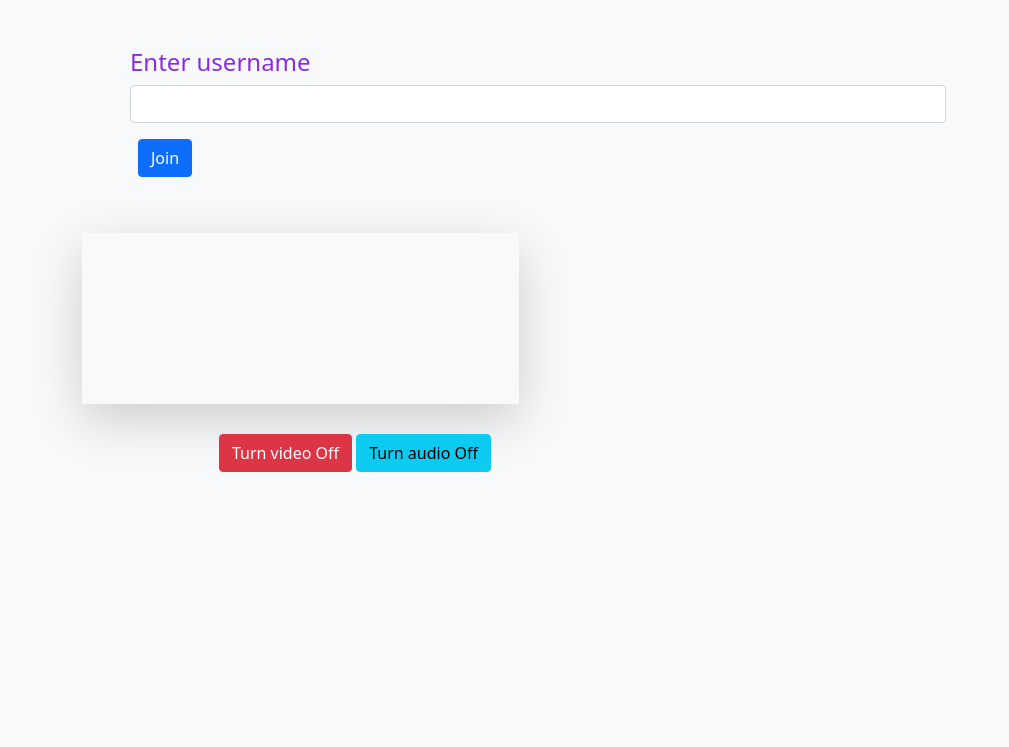
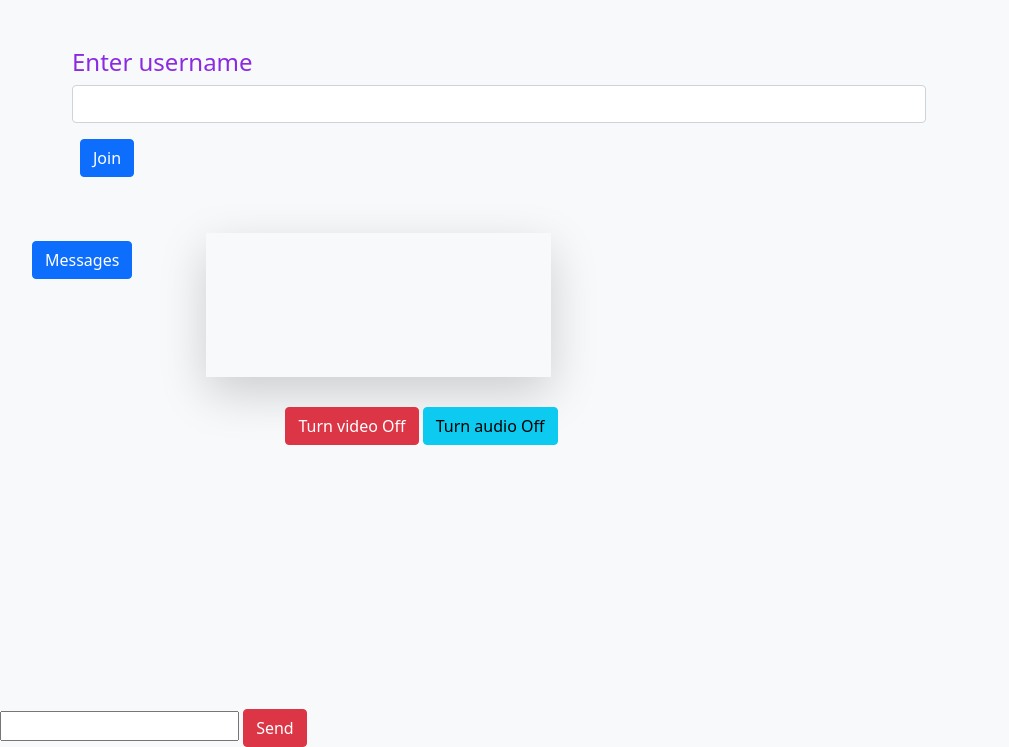
Before and after one commit to devilcoder76/ektudekhi, a Django app: page / in a window 1280 px wide. Shown: the part 53-800 px from the top of the page, without its empty margins (0-1009 px from the left). Run offline with Django 3.2, Linux system fonts and the light colour scheme.

Commit message:
initial commit

```diff
--- a/ektudekhi/templates/video/index.html
+++ b/ektudekhi/templates/video/index.html
@@ -14,15 +14,27 @@
     <nav class="nav navbar navbar-lg bg-dark">
         <h4>Ektu Dekhi</h4>
     </nav>
-    <div class="container">
+    <div class="container row">
     <div class="m-5">
     <h4 class="text-weight-bold" id="username-tag"style="color: blueviolet;">Enter username</h4>
     <input class="form-control my-2" style="width: 80%;" id="username" type="text">
     <button class="btn btn-primary m-2" id="username-btn">Join</button>
     </div>
-    <div class="mt-4">
+    <div class="col-2">
+        <button class="btn btn-primary m-2" id="message-toggle-btn">
+                Messages
+        </button>
+        <ul class="collapse m-3" id="messages" style="width: 100%; height:300px;overflow-y: auto;">
+
+        </ul>
+        <div class="fixed-bottom">
+            <input type="text" id="message-chat">
+            <button class="btn btn-danger" id="send-message-btn">Send</button>
+        </div>
+    </div>
+    <div class="col-10">
     <div id="video-container" class="row">
-    <div class="col-md-6">
+    <div class="col-6">
     <video height="60%" width="80%" id="video" class="shadow-lg" autoplay></video>
         <div class="container text-center">
             <button class="btn btn-danger mt-4" id="video-btn">Turn video Off</button>
--- a/static/js/index.js
+++ b/static/js/index.js
@@ -9,6 +9,11 @@ let username_input=document.getElementById('username')
 let username=""
 let peerconnections=[]
 let localStream=new MediaStream()
+let messagelist=document.getElementById('messages')
+let message_btn=document.getElementById('message-toggle-btn')
+let send_message_btn=document.getElementById('send-message-btn')
+let message=document.getElementById('message-chat')
+messagelist.scrollTop=messagelist.scrollHeight
 /*let configuration ={
     'iceServers':[{"urls":"stun:stun.l.google.com:19302"},
         {"urls":"stun:stunserver.org"},
@@ -30,6 +35,7 @@ let localStream=new MediaStream()
         }]
 }*/
 let configuration=null
+
 //video
 navigator.mediaDevices.getUserMedia({'video':true,'audio':true}).then(stream=>{
     localStream=stream
@@ -51,8 +57,8 @@ navigator.mediaDevices.getUserMedia({'video':true,'audio':true}).then(stream=>{
         else audio_btn.innerHTML="Turn audio On"
     })
 })
+
 //send signal
-
 function send_signal(user_name,action,etc){
     data={
         'username':user_name,
@@ -65,7 +71,7 @@ function send_signal(user_name,action,etc){
 //add video for new peer
 function add_video(user_name){
     new_video_div=document.createElement('div')
-    new_video_div.classList.add("col-md-6")
+    new_video_div.classList.add("col-6")
     new_video=document.createElement('video')
     new_video.className="shadow-lg"
     new_video.autoplay=true
@@ -75,6 +81,19 @@ function add_video(user_name){
     new_video_div.appendChild(new_video)
     video_container.appendChild(new_video_div)
     return new_video
+}
+//adds message
+function AddMessage(text){
+    console.log('in add message')
+    message_new=document.createElement('li')
+    message_new.innerText=text
+    messagelist.appendChild(message_new)
+}
+//send message via WebRTC
+function send_message(user_name,text){
+    console.log("In send message")
+    for(i in peerconnections)peerconnections[i][1].send(user_name+":"+text)
+
 }
 //send offer to specific channel
 function sendoffer(data){
@@ -91,8 +110,10 @@ function sendoffer(data){
                     etc={'sdp':JSON.stringify(lc.localDescription),
                     'channel':data['etc']['channel']})
                 })
-    rc.addEventListener('message',e=>console.log(e.data))
-    rc.addEventListener('open',e=>console.log('connection opened'))
+    rc.addEventListener('message',e=>AddMessage(e.data))
+    rc.addEventListener('open',e=>{
+        console.log('connection opened')
+    })
 }
 
 //send Answer to all channels
@@ -102,7 +123,7 @@ function sendanswer(data){
     lc.ondatachannel=ev=>{
         console.log("Invoked")
         lc.rc=ev.channel
-        lc.rc.addEventListener('message',e=>console.log(e.data))
+        lc.rc.addEventListener('message',e=>AddMessage(e.data))
         peerconnections[data['username']]=[lc,lc.rc]
     }
     remote_video=add_video(data['username'])
@@ -191,3 +212,16 @@ join_btn.addEventListener('click',e=>{
     }
     })
 })
+//toggle messages
+message_btn.addEventListener('click',e=>{
+    if(messagelist.className=='collapse')messagelist.className='collapse-show'
+    else messagelist.className='collapse'
+})
+//send messages
+send_message_btn.addEventListener('click',e=>{
+    message_text=message.value
+    if (message_text=='')return
+    message.value=""
+    AddMessage(username+":"+message_text)
+    send_message(username,message_text)
+})
```
